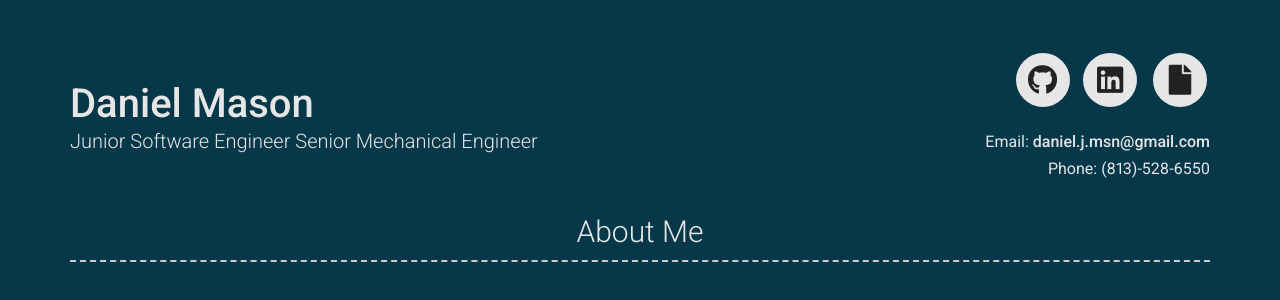
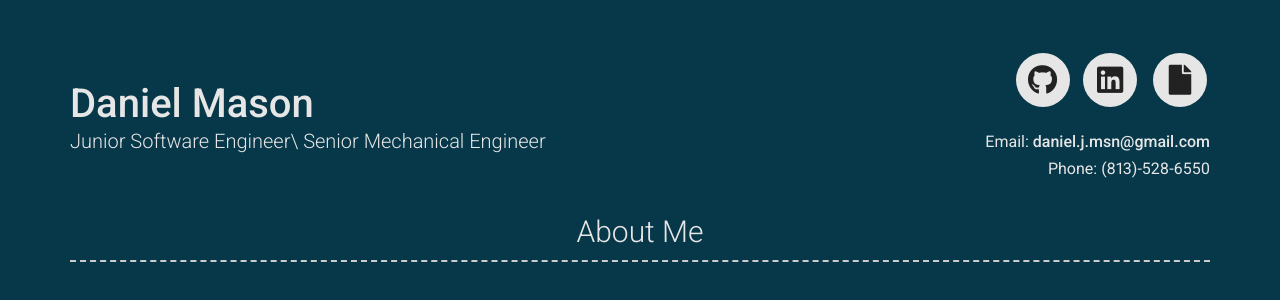
Before and after one commit to Daniel-J-Mason/Daniel-J-Mason.github.io, a Jekyll site: the page built from index.md, in a window 1280 px wide and 900 px high. Shown: the top 300 px of the window. Built offline with Jekyll 4.4.1, drawn with Linux system fonts in a browser that asks for light colours; nearby versions of some CDN libraries.

Commit message:
Title change fix 9.0

```diff
--- a/_config.yml
+++ b/_config.yml
@@ -9,8 +9,7 @@ version: 2
 # Personal info
 name: Daniel Mason
 title: |
-  Junior Software Engineer
-
+  Junior Software Engineer\
 
   Senior Mechanical Engineer
 email: daniel.j.msn@gmail.com
```
